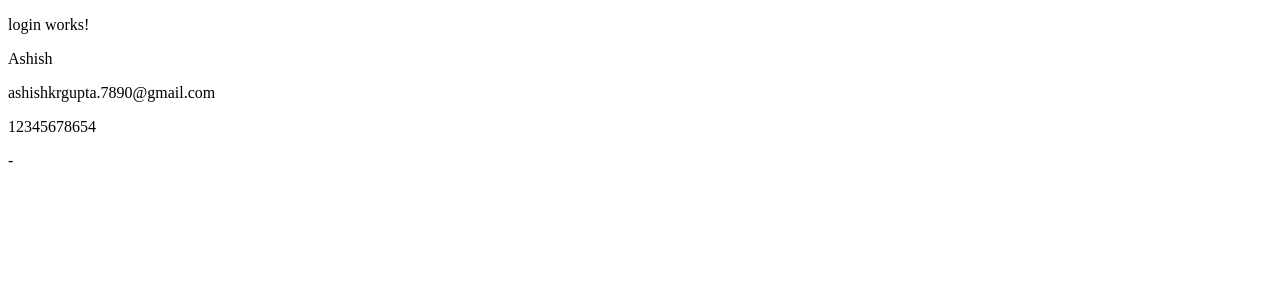
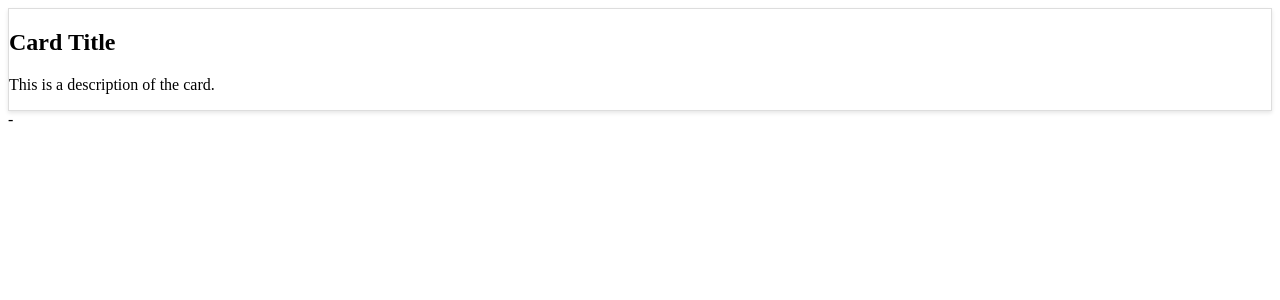
Before and after one commit to Proashish/Anguler-Lecture, an Angular app: page /login in a window 1280 px wide. Shown: the top 300 px of the page. Built offline with nearby package versions, Linux system fonts and the light colour scheme.

Commit message:
card-resuable-component

```diff
--- a/src/app/app.html
+++ b/src/app/app.html
@@ -1 +1,6 @@
-<router-outlet></router-outlet>
+<app-card
+
+    [title]="'Card Title'"
+    [description]="'This is a description of the card.'">
+
+    </app-card>
--- a/src/app/app.ts
+++ b/src/app/app.ts
@@ -1,9 +1,10 @@
 import { Component, signal } from '@angular/core';
 import { RouterOutlet } from '@angular/router';
+import { Card } from './card/card';
 
 @Component({
   selector: 'app-root',
-  imports: [RouterOutlet],
+  imports: [Card, RouterOutlet],
   templateUrl: './app.html',
   styleUrl: './app.css'
 })
--- /dev/null
+++ b/src/app/card/card.css
@@ -0,0 +1,7 @@
+.card{
+
+    border: 1px solid #ddd;
+    padding:16px
+    border-radius: 8px;
+    box-shadow: 0 2px 4px rgba(0,0,0,0.1);
+}
--- /dev/null
+++ b/src/app/card/card.html
@@ -0,0 +1,6 @@
+<div class="card">
+  <h2>{{ title() }}</h2>
+  <p>{{ description() }}</p>
+
+
+  </div>
--- /dev/null
+++ b/src/app/card/card.ts
@@ -0,0 +1,17 @@
+import { Component, input } from '@angular/core';
+
+@Component({
+  imports: [],
+  selector: 'app-card',
+  styleUrl: './card.css',
+  templateUrl: './card.html',
+})
+export class Card {
+
+title =input<string>();
+description = input<string>();
+
+
+
+
+}
```
Also changed, not shown: 1 other file (tests, documents, lock files or other folders).
